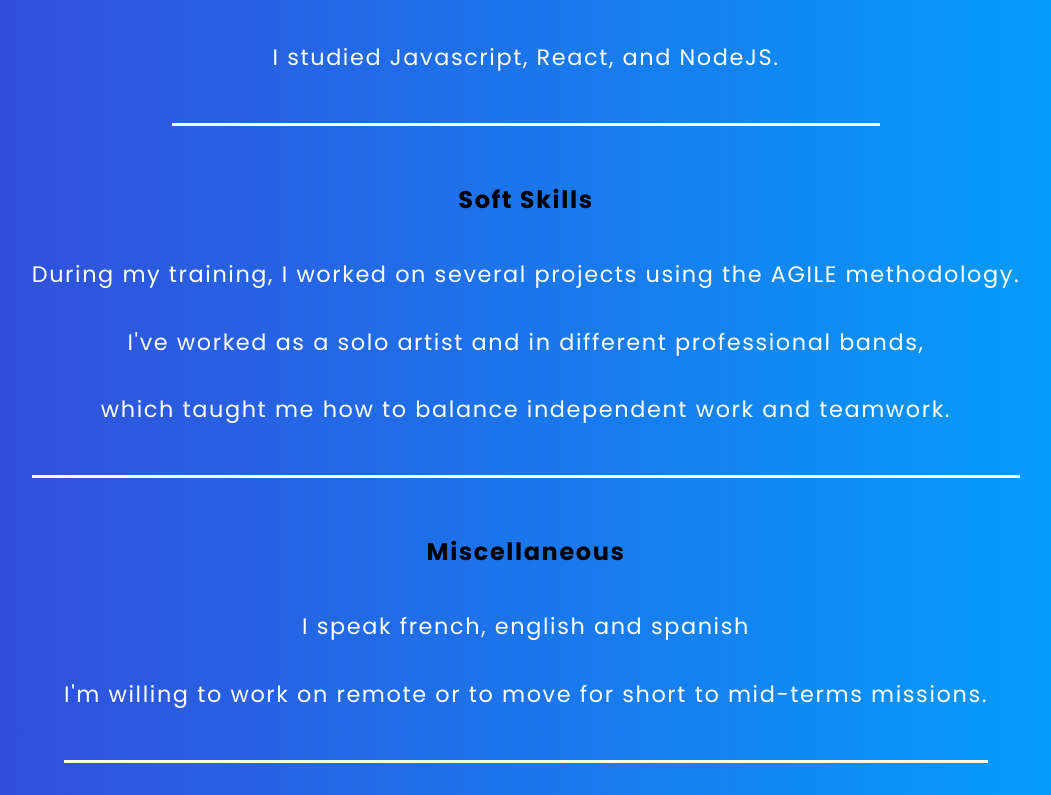
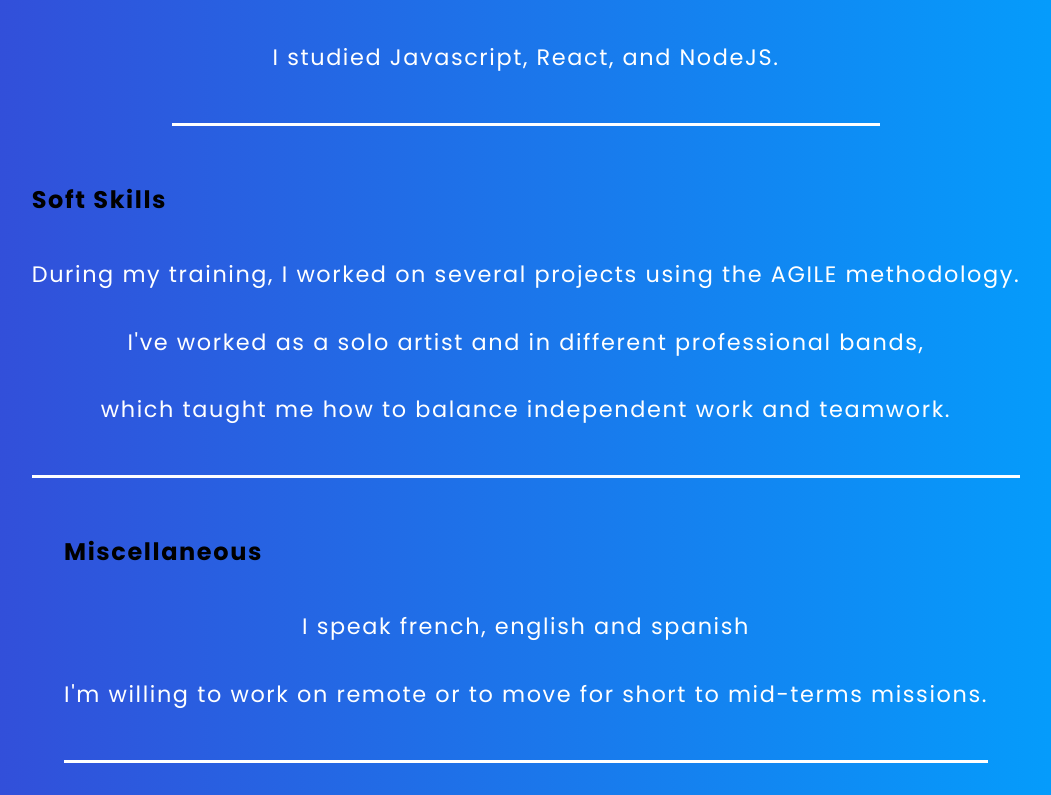
Before and after one commit to Samdez/cv-react, a React (Create React App) app: page / in a window 1280 px wide. Shown: the part 1809-2604 px from the top of the page, without its empty margins (114-1165 px from the left). Built offline with nearby package versions, Linux system fonts and the light colour scheme.

Commit message:
added toggle on skills section

```diff
--- a/src/components/AboutMe.jsx
+++ b/src/components/AboutMe.jsx
@@ -1,5 +1,4 @@
 
-import styled from 'styled-components';
 import {motion} from 'framer-motion';
 
 import {pageAnimation} from '../animation';
--- a/src/components/Skills.jsx
+++ b/src/components/Skills.jsx
@@ -1,5 +1,7 @@
+
 import styled from 'styled-components';
-import {AboutSection} from '../styles';
+import { AboutSection } from '../styles';
+import Toggle from './Toggle';
 
 const Skills = () => {
   return (
@@ -9,22 +11,26 @@ const Skills = () => {
         <h2>My skills</h2>
       </div>
       <div className="skills-sub-section">
-          <h3>Programming languages and frameworks/libraries</h3>
-          <p>I studied Javascript, React, and NodeJS.</p>
-          <div className="line"></div>
+        <Toggle title='Programming languages and frameworks/libraries'>
+          <p className="skill-content">I studied Javascript, React, and NodeJS.</p>
+        </Toggle>
       </div>
-        <div className="skills-sub-section">
-          <h3>Soft Skills</h3>
+      <div >
+        <Toggle title='Soft Skills' className="skills-sub-section">
+          <div className="skill-content">
             <p>During my training, I worked on several projects using the AGILE methodology.</p>
             <p>I've worked as a solo artist and in different professional bands,</p>
             <p>which taught me how to balance independent work and teamwork.</p>
-          <div className="line"></div>
+          </div>
+        </Toggle>
       </div>
       <div className="skills-sub-section">
-          <h3>Miscellaneous</h3>
+        <Toggle title="Miscellaneous">
+        <div className="skill-content">
           <p>I speak french, english and spanish</p>
           <p>I'm willing to work on remote or to move for short to mid-terms missions.</p>
-          <div className="line"></div>
+        </div>
+        </Toggle>
       </div>
     </SkillsSection>
   );
@@ -39,7 +45,7 @@ flex-direction: column;
     margin: 2rem 0rem;
     width: 100%;
   }
-  .skills-sub-section{
+  .skills-sub-section, .skill-content{
 display: flex;
 flex-direction: column;
 align-items: center;
--- /dev/null
+++ b/src/components/Toggle.jsx
@@ -0,0 +1,14 @@
+import { useState } from "react";
+
+const Toggle = ({children, title}) => {
+  const [toggle, setToggle] = useState(true);
+  return (
+    <div onClick={() => setToggle(!toggle)}>
+      <h3 className="skill-title">{title}</h3>
+      {toggle && children}
+      <div className="line"></div>
+    </div>
+   );
+}
+
+export default Toggle;
```
Lines whose indentation alone changed are shown as unchanged.
